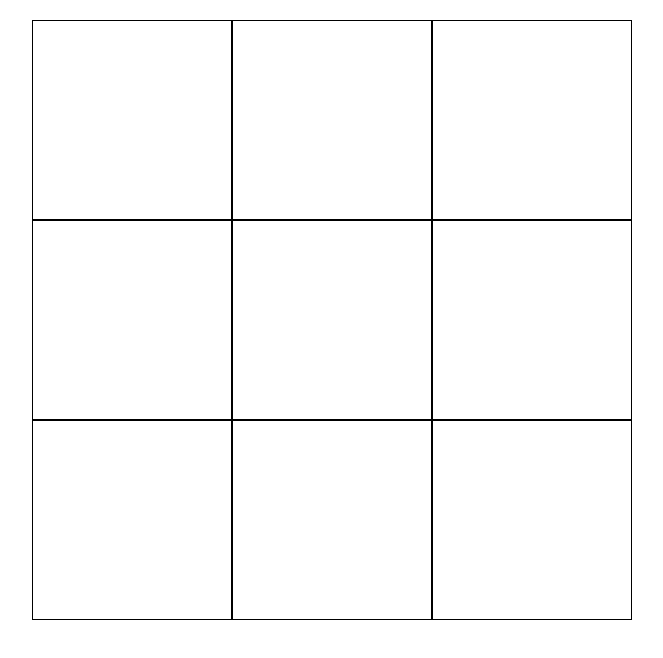
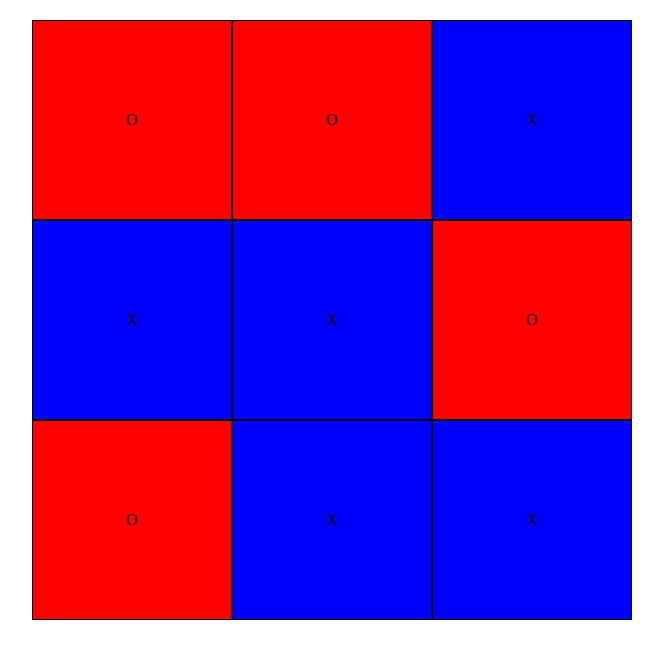
Before and after one commit to quyanna/tic-tac-toe, a plain HTML site: page index.html in a window 1280 px wide. Shown: the whole page, without its empty margins (308-971 px from the left). Drawn offline with Linux system fonts and the light colour scheme.

Commit message:
Add basic logic to display board state

```diff
--- a/index.html
+++ b/index.html
@@ -5,7 +5,7 @@
     <meta name="viewport" content="width=device-width, initial-scale=1.0" />
     <title>Tic-Tac-Toe</title>
     <link rel="stylesheet" href="styles.css" />
-    <script src="scripts.js"></script>
+    <script src="scripts.js" defer></script>
   </head>
   <body>
     <div class="game-wrapper">
@@ -15,7 +15,7 @@
         <div data-row="1" data-col="3"></div>
         <div data-row="2" data-col="1"></div>
         <div data-row="2" data-col="2"></div>
-        <div data-row="3" data-col="3"></div>
+        <div data-row="2" data-col="3"></div>
         <div data-row="3" data-col="1"></div>
         <div data-row="3" data-col="2"></div>
         <div data-row="3" data-col="3"></div>
--- a/scripts.js
+++ b/scripts.js
@@ -58,6 +58,10 @@ const GameBoard = (function (rows, cols, initFill = null) {
     return checkFull;
   };
 
+  const getDimensions = () => {
+    return { rows, cols };
+  };
+
   return {
     getBoard,
     addToBoard,
@@ -65,6 +69,7 @@ const GameBoard = (function (rows, cols, initFill = null) {
     getBoardAt,
     clearBoard,
     isFull,
+    getDimensions,
   };
 })(3, 3, 0);
 
@@ -168,6 +173,32 @@ const Game = (function (board) {
   };
 })(GameBoard);
 
+const displayController = (function (document) {
+  const displayBoard = document.querySelector(".game-board");
+
+  //Displays the content of the board to the screen.
+  const showBoard = () => {
+    const { rows, cols } = GameBoard.getDimensions();
+    for (let i = 1; i <= rows; i++) {
+      for (let n = 1; n <= cols; n++) {
+        const currentDiv = document.querySelector(
+          `div[data-row="${i}"][data-col="${n}"]`
+        );
+        if (GameBoard.getBoardAt(i, n) == "X") {
+          currentDiv.style.backgroundColor = "blue";
+          currentDiv.textContent = "X";
+        }
+        if (GameBoard.getBoardAt(i, n) == "O") {
+          currentDiv.style.backgroundColor = "red";
+          currentDiv.textContent = "O";
+        }
+      }
+    }
+  };
+
+  return { showBoard };
+})(document);
+
 Game.newGame();
 
 const Driver = () => {
@@ -219,6 +250,8 @@ const Driver = () => {
   Game.playTurn(2, 1);
   Game.playTurn(3, 1);
   Game.playTurn(1, 3);
+
+  displayController.showBoard();
 };
 
 Driver();
--- a/styles.css
+++ b/styles.css
@@ -97,4 +97,7 @@ h6 {
   min-width: 200px;
   min-height: 200px;
   border: 1px solid black;
+  display: flex;
+  justify-content: center;
+  align-items: center;
 }
```
